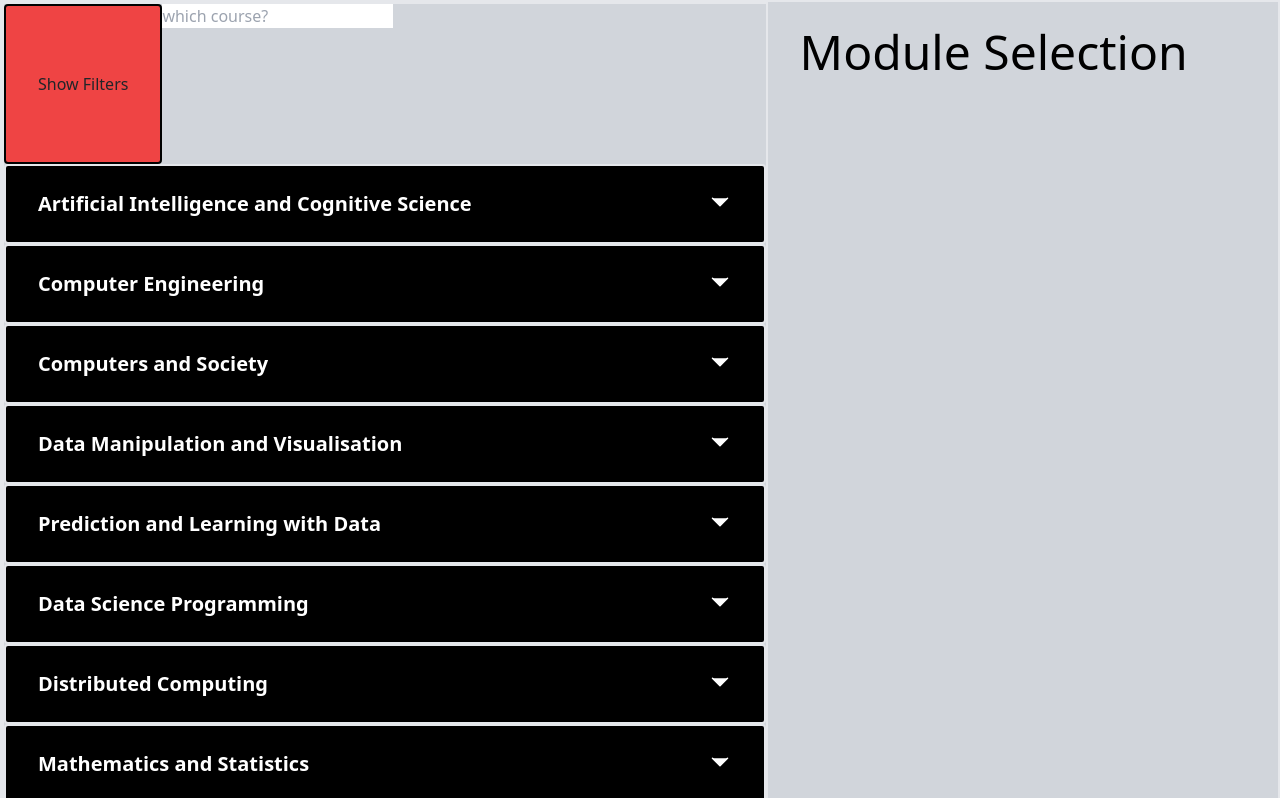
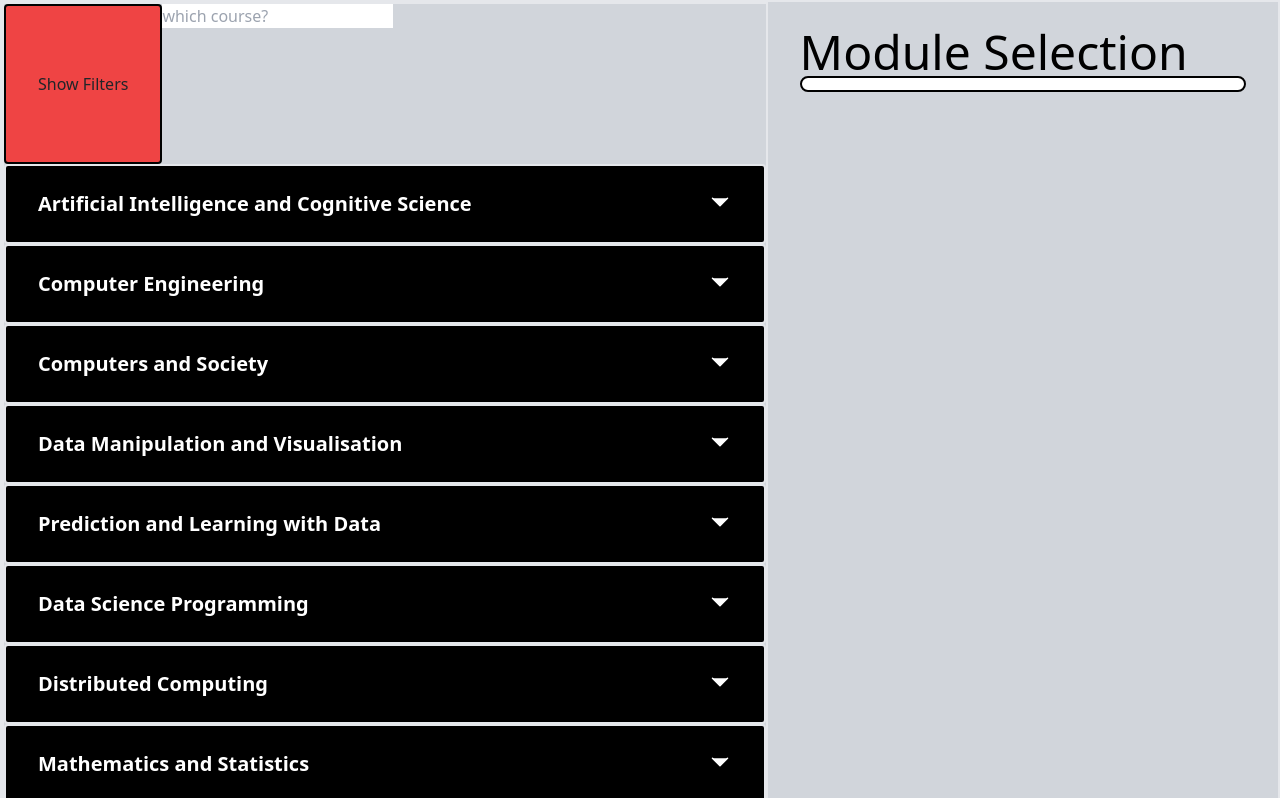
Before and after one commit to eoinsheehan/semesterfour, a React (Create React App) app in the folder my-app/: page / in a window 1280 px wide. Shown: the top 798 px of the page. Built offline with nearby package versions, Linux system fonts and the light colour scheme.

Commit message:
Add progress bar for module selection

```diff
--- a/my-app/src/components/cart/Cart.js
+++ b/my-app/src/components/cart/Cart.js
@@ -24,24 +24,33 @@ const Cart = (props) => {
         return course['theme'] ==="Software Engineering"});
         console.log("filtered",filteredCourses)
     }
-
+    let sum=0;
     if(props.selection.length>0){
-        let sum = props.selection.reduce(
+        sum = props.selection.reduce(
             (previousValue, currentValue) => previousValue + currentValue.credits,
             initialValue
         )
         creditCount = "Number of credits: " + sum
     }
 
+    console.log("credit count",sum/30);
+    let dynamicQuantity = (sum/30)*100+"%";
+
+    console.log("dynamic",dynamicQuantity);
+
     let cartContents = props.selection.map(course =>
         <CartItem onRemove = {props.onRemove} title = {course.title} credits = {course.credits}/>)
     return(
-        <div className='text-black px-8 py-6 top-1 sticky'>
-            <p className='text-5xl'>Module Selection</p>
+        <div className='text-black px-8 py-6 top-1 sticky flex flex-col'>
+            <div><p className='text-5xl'>Module Selection</p>
             {cartContents}
             <p className="text-2xl font-bold">
             {creditCount}
             </p>
+            </div>
+            <div className='bg-white h-4 w-full border-2 border-black rounded-full'>
+                <div style={{width: dynamicQuantity}} className={`bg-green-500 h-3 rounded-full max-w-full`}></div>
+            </div>
         </div>
     )
 }
```
